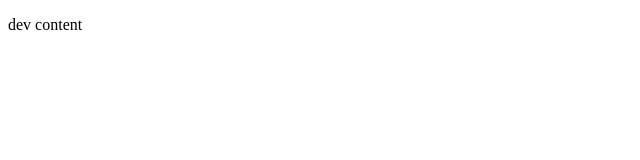
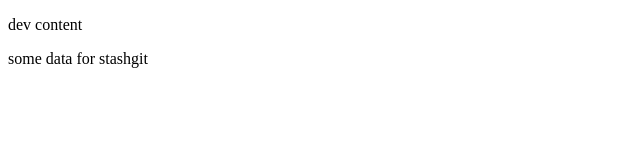
Before and after one commit to IsuTashtanbekov/Branch-practice, a plain HTML site: page index.html in a window 1280 px wide. Shown: the whole page, without its empty margins (0-640 px from the left). Drawn offline with Linux system fonts and the light colour scheme.

Commit message:
stash commit

```diff
--- a/index.html
+++ b/index.html
@@ -8,5 +8,6 @@
 </head>
 <body>
     <p>dev content</p>
+    <p>some data for stashgit </p>
 </body>
 </html>
```
